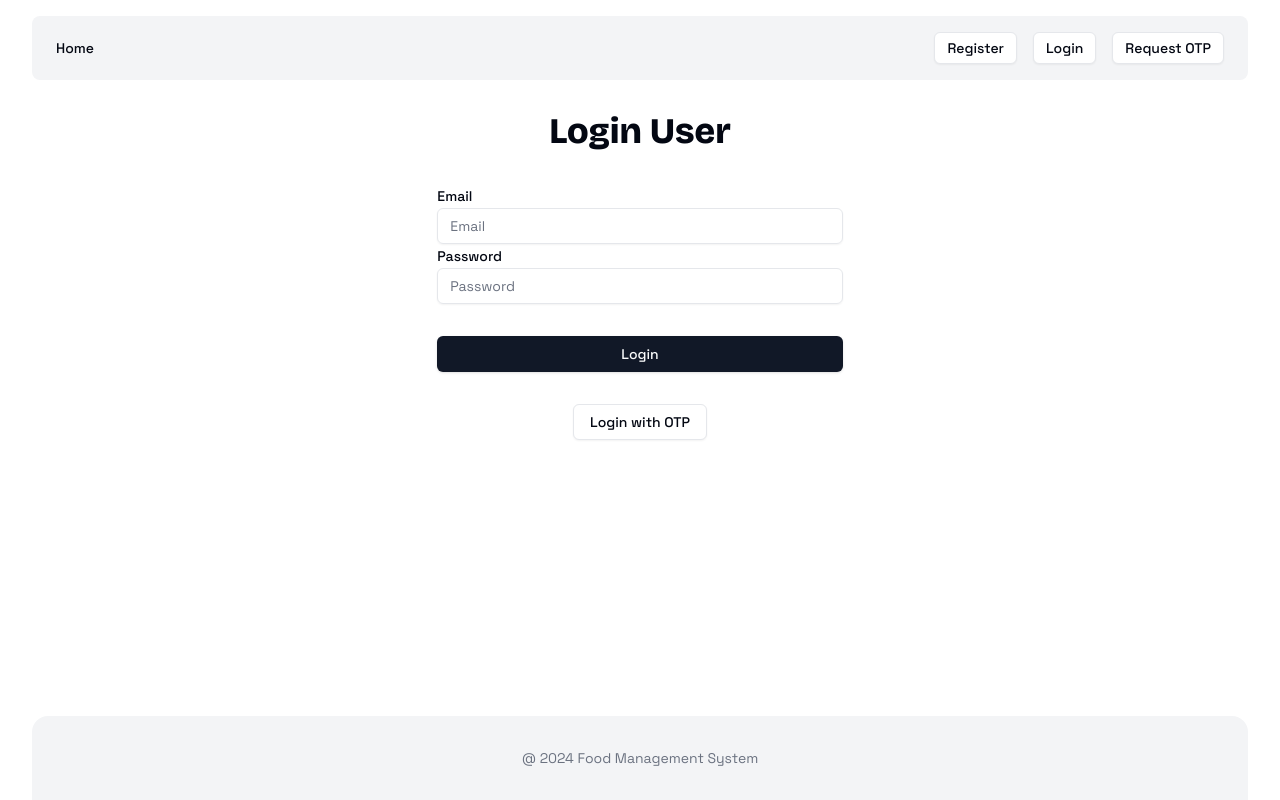
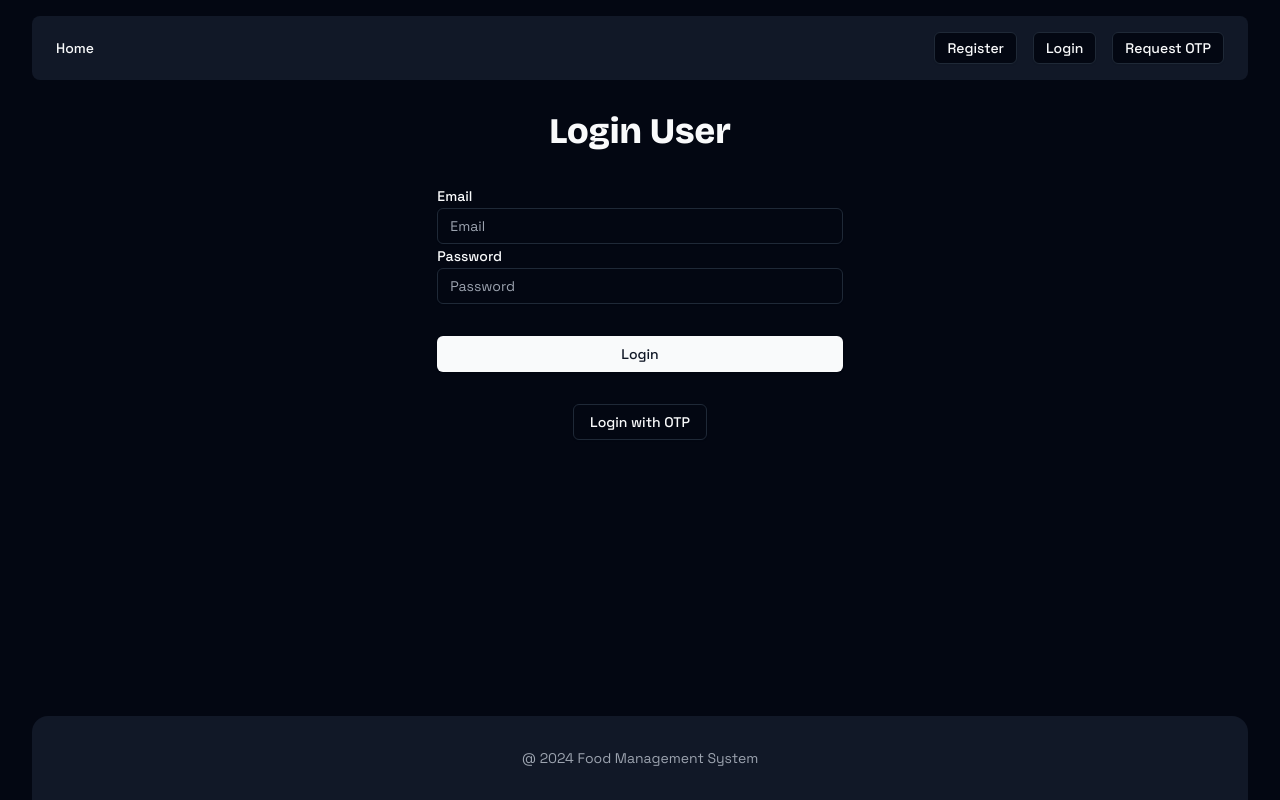
Before and after one commit to VishnuKumarSS/Food-Management-System-ReactJS-FE, a React (Vite) app: page /login in a window 1280 px wide. Built offline with nearby package versions, Linux system fonts and the light colour scheme.

Commit message:
feat: Dark mode addition

```diff
--- a/package.json
+++ b/package.json
@@ -11,6 +11,7 @@
   },
   "dependencies": {
     "@radix-ui/react-dialog": "^1.0.5",
+    "@radix-ui/react-dropdown-menu": "^2.1.1",
     "@radix-ui/react-icons": "^1.3.0",
     "@radix-ui/react-label": "^2.0.2",
     "@radix-ui/react-slot": "^1.0.2",
@@ -18,6 +19,7 @@
     "class-variance-authority": "^0.7.0",
     "clsx": "^2.1.1",
     "jwt-decode": "^4.0.0",
+    "lucide-react": "^0.397.0",
     "react": "^18.2.0",
     "react-dom": "^18.2.0",
     "react-router-dom": "^6.23.1",
--- a/src/components/Footer.jsx
+++ b/src/components/Footer.jsx
@@ -1,6 +1,6 @@
 export default function Footer() {
   return (
-    <footer className="bg-gray-100 py-8 w-full dark:bg-gray-800 rounded-t-2xl">
+    <footer className="bg-gray-100 py-8 w-full dark:bg-gray-900 rounded-t-2xl">
       <div className="container max-w-7xl flex flex-col items-center justify-center gap-6 md:flex-row">
         <p className="text-sm text-gray-500 dark:text-gray-400">
           @ 2024 Food Management System
--- a/src/components/Navbar.jsx
+++ b/src/components/Navbar.jsx
@@ -1,6 +1,7 @@
 import { Sheet, SheetTrigger, SheetContent } from "@/components/ui/sheet";
 import { Button } from "@/components/ui/button";
 import { Link, useNavigate } from "react-router-dom";
+import { ModeToggle } from "./mode-toggle";
 
 export default function Navbar() {
   const navigate = useNavigate();
@@ -13,7 +14,7 @@
   };
 
   return (
-    <header className="flex h-16 w-full items-center justify-center px-4 md:px-6 rounded-lg mt-4 bg-gray-100">
+    <header className="flex h-16 w-full items-center justify-center px-4 md:px-6 rounded-lg mt-4 bg-gray-100 dark:bg-gray-900">
       <nav className="hidden items-center gap-6 sm:flex w-full justify-between">
         <Link
           to={"/"}
@@ -29,7 +30,7 @@
                   <Button
                     variant="outline"
                     size="sm"
-                    className="border-2 border-gray-300 border-dashed"
+                    className="border-2 border-gray-300 border-dashed dark:border-inherit"
                   >
                     <Link
                       to={"/manage-food-items"}
@@ -41,7 +42,7 @@
                   <Button
                     variant="outline"
                     size="sm"
-                    className="border-2 border-gray-300 border-dashed"
+                    className="border-2 border-gray-300 border-dashed dark:border-inherit"
                   >
                     <Link
                       to={"/all-orders-admin"}
@@ -76,6 +77,7 @@
               >
                 Logout
               </Button>
+              <ModeToggle />
             </>
           ) : (
             <>
@@ -125,7 +127,7 @@
                       <Button
                         variant="outline"
                         size="sm"
-                        className="border-2 border-gray-300 border-dashed"
+                        className="border-2 border-gray-300 border-dashed dark:border-inherit"
                       >
                         <Link
                           to={"/manage-food-items"}
@@ -137,7 +139,7 @@
                       <Button
                         variant="outline"
                         size="sm"
-                        className="border-2 border-gray-300 border-dashed"
+                        className="border-2 border-gray-300 border-dashed dark:border-inherit"
                       >
                         <Link
                           to={"/all-orders-admin"}
--- /dev/null
+++ b/src/components/mode-toggle.jsx
@@ -0,0 +1,37 @@
+import { Moon, Sun } from "lucide-react";
+
+import { Button } from "@/components/ui/button";
+import {
+  DropdownMenu,
+  DropdownMenuContent,
+  DropdownMenuItem,
+  DropdownMenuTrigger,
+} from "@/components/ui/dropdown-menu";
+import { useTheme } from "@/components/theme-provider";
+
+export function ModeToggle() {
+  const { setTheme } = useTheme();
+
+  return (
+    <DropdownMenu>
+      <DropdownMenuTrigger asChild>
+        <Button variant="outline" size="icon">
+          <Sun className="h-[1.2rem] w-[1.2rem] rotate-0 scale-100 transition-all dark:-rotate-90 dark:scale-0" />
+          <Moon className="absolute h-[1.2rem] w-[1.2rem] rotate-90 scale-0 transition-all dark:rotate-0 dark:scale-100" />
+          <span className="sr-only">Toggle theme</span>
+        </Button>
+      </DropdownMenuTrigger>
+      <DropdownMenuContent align="end">
+        <DropdownMenuItem onClick={() => setTheme("light")}>
+          Light
+        </DropdownMenuItem>
+        <DropdownMenuItem onClick={() => setTheme("dark")}>
+          Dark
+        </DropdownMenuItem>
+        <DropdownMenuItem onClick={() => setTheme("system")}>
+          System
+        </DropdownMenuItem>
+      </DropdownMenuContent>
+    </DropdownMenu>
+  );
+}
--- /dev/null
+++ b/src/components/theme-provider.jsx
@@ -0,0 +1,60 @@
+import { createContext, useContext, useEffect, useState } from "react";
+
+const initialState = {
+  theme: "system",
+  setTheme: () => null,
+};
+
+const ThemeProviderContext = createContext(initialState);
+
+export function ThemeProvider({
+  children,
+  defaultTheme = "system",
+  storageKey = "vite-ui-theme",
+  ...props
+}) {
+  const [theme, setTheme] = useState(
+    () => localStorage.getItem(storageKey) || defaultTheme
+  );
+
+  useEffect(() => {
+    const root = window.document.documentElement;
+
+    root.classList.remove("light", "dark");
+
+    if (theme === "system") {
+      const systemTheme = window.matchMedia("(prefers-color-scheme: dark)")
+        .matches
+        ? "dark"
+        : "light";
+
+      root.classList.add(systemTheme);
+      return;
+    }
+
+    root.classList.add(theme);
+  }, [theme]);
+
+  const value = {
+    theme,
+    setTheme: (theme) => {
+      localStorage.setItem(storageKey, theme);
+      setTheme(theme);
+    },
+  };
+
+  return (
+    <ThemeProviderContext.Provider {...props} value={value}>
+      {children}
+    </ThemeProviderContext.Provider>
+  );
+}
+
+export const useTheme = () => {
+  const context = useContext(ThemeProviderContext);
+
+  if (context === undefined)
+    throw new Error("useTheme must be used within a ThemeProvider");
+
+  return context;
+};
--- /dev/null
+++ b/src/components/ui/dropdown-menu.jsx
@@ -0,0 +1,160 @@
+import * as React from "react"
+import * as DropdownMenuPrimitive from "@radix-ui/react-dropdown-menu"
+import {
+  CheckIcon,
+  ChevronRightIcon,
+  DotFilledIcon,
+} from "@radix-ui/react-icons"
+
+import { cn } from "@/lib/utils"
+
+const DropdownMenu = DropdownMenuPrimitive.Root
+
+const DropdownMenuTrigger = DropdownMenuPrimitive.Trigger
+
+const DropdownMenuGroup = DropdownMenuPrimitive.Group
+
+const DropdownMenuPortal = DropdownMenuPrimitive.Portal
+
+const DropdownMenuSub = DropdownMenuPrimitive.Sub
+
+const DropdownMenuRadioGroup = DropdownMenuPrimitive.RadioGroup
+
+const DropdownMenuSubTrigger = React.forwardRef(({ className, inset, children, ...props }, ref) => (
+  <DropdownMenuPrimitive.SubTrigger
+    ref={ref}
+    className={cn(
+      "flex cursor-default select-none items-center rounded-sm px-2 py-1.5 text-sm outline-none focus:bg-accent data-[state=open]:bg-accent",
+      inset && "pl-8",
+      className
+    )}
+    {...props}>
+    {children}
+    <ChevronRightIcon className="ml-auto h-4 w-4" />
+  </DropdownMenuPrimitive.SubTrigger>
+))
+DropdownMenuSubTrigger.displayName =
+  DropdownMenuPrimitive.SubTrigger.displayName
+
+const DropdownMenuSubContent = React.forwardRef(({ className, ...props }, ref) => (
+  <DropdownMenuPrimitive.SubContent
+    ref={ref}
+    className={cn(
+      "z-50 min-w-[8rem] overflow-hidden rounded-md border bg-popover p-1 text-popover-foreground shadow-lg data-[state=open]:animate-in data-[state=closed]:animate-out data-[state=closed]:fade-out-0 data-[state=open]:fade-in-0 data-[state=closed]:zoom-out-95 data-[state=open]:zoom-in-95 data-[side=bottom]:slide-in-from-top-2 data-[side=left]:slide-in-from-right-2 data-[side=right]:slide-in-from-left-2 data-[side=top]:slide-in-from-bottom-2",
+      className
+    )}
+    {...props} />
+))
+DropdownMenuSubContent.displayName =
+  DropdownMenuPrimitive.SubContent.displayName
+
+const DropdownMenuContent = React.forwardRef(({ className, sideOffset = 4, ...props }, ref) => (
+  <DropdownMenuPrimitive.Portal>
+    <DropdownMenuPrimitive.Content
+      ref={ref}
+      sideOffset={sideOffset}
+      className={cn(
+        "z-50 min-w-[8rem] overflow-hidden rounded-md border bg-popover p-1 text-popover-foreground shadow-md",
+        "data-[state=open]:animate-in data-[state=closed]:animate-out data-[state=closed]:fade-out-0 data-[state=open]:fade-in-0 data-[state=closed]:zoom-out-95 data-[state=open]:zoom-in-95 data-[side=bottom]:slide-in-from-top-2 data-[side=left]:slide-in-from-right-2 data-[side=right]:slide-in-from-left-2 data-[side=top]:slide-in-from-bottom-2",
+        className
+      )}
+      {...props} />
+  </DropdownMenuPrimitive.Portal>
+))
+DropdownMenuContent.displayName = DropdownMenuPrimitive.Content.displayName
+
+const DropdownMenuItem = React.forwardRef(({ className, inset, ...props }, ref) => (
+  <DropdownMenuPrimitive.Item
+    ref={ref}
+    className={cn(
+      "relative flex cursor-default select-none items-center rounded-sm px-2 py-1.5 text-sm outline-none transition-colors focus:bg-accent focus:text-accent-foreground data-[disabled]:pointer-events-none data-[disabled]:opacity-50",
+      inset && "pl-8",
+      className
+    )}
+    {...props} />
+))
+DropdownMenuItem.displayName = DropdownMenuPrimitive.Item.displayName
+
+const DropdownMenuCheckboxItem = React.forwardRef(({ className, children, checked, ...props }, ref) => (
+  <DropdownMenuPrimitive.CheckboxItem
+    ref={ref}
+    className={cn(
+      "relative flex cursor-default select-none items-center rounded-sm py-1.5 pl-8 pr-2 text-sm outline-none transition-colors focus:bg-accent focus:text-accent-foreground data-[disabled]:pointer-events-none data-[disabled]:opacity-50",
+      className
+    )}
+    checked={checked}
+    {...props}>
+    <span className="absolute left-2 flex h-3.5 w-3.5 items-center justify-center">
+      <DropdownMenuPrimitive.ItemIndicator>
+        <CheckIcon className="h-4 w-4" />
+      </DropdownMenuPrimitive.ItemIndicator>
+    </span>
+    {children}
+  </DropdownMenuPrimitive.CheckboxItem>
+))
+DropdownMenuCheckboxItem.displayName =
+  DropdownMenuPrimitive.CheckboxItem.displayName
+
+const DropdownMenuRadioItem = React.forwardRef(({ className, children, ...props }, ref) => (
+  <DropdownMenuPrimitive.RadioItem
+    ref={ref}
+    className={cn(
+      "relative flex cursor-default select-none items-center rounded-sm py-1.5 pl-8 pr-2 text-sm outline-none transition-colors focus:bg-accent focus:text-accent-foreground data-[disabled]:pointer-events-none data-[disabled]:opacity-50",
+      className
+    )}
+    {...props}>
+    <span className="absolute left-2 flex h-3.5 w-3.5 items-center justify-center">
+      <DropdownMenuPrimitive.ItemIndicator>
+        <DotFilledIcon className="h-4 w-4 fill-current" />
+      </DropdownMenuPrimitive.ItemIndicator>
+    </span>
+    {children}
+  </DropdownMenuPrimitive.RadioItem>
+))
+DropdownMenuRadioItem.displayName = DropdownMenuPrimitive.RadioItem.displayName
+
+const DropdownMenuLabel = React.forwardRef(({ className, inset, ...props }, ref) => (
+  <DropdownMenuPrimitive.Label
+    ref={ref}
+    className={cn("px-2 py-1.5 text-sm font-semibold", inset && "pl-8", className)}
+    {...props} />
+))
+DropdownMenuLabel.displayName = DropdownMenuPrimitive.Label.displayName
+
+const DropdownMenuSeparator = React.forwardRef(({ className, ...props }, ref) => (
+  <DropdownMenuPrimitive.Separator
+    ref={ref}
+    className={cn("-mx-1 my-1 h-px bg-muted", className)}
+    {...props} />
+))
+DropdownMenuSeparator.displayName = DropdownMenuPrimitive.Separator.displayName
+
+const DropdownMenuShortcut = ({
+  className,
+  ...props
+}) => {
+  return (
+    (<span
+      className={cn("ml-auto text-xs tracking-widest opacity-60", className)}
+      {...props} />)
+  );
+}
+DropdownMenuShortcut.displayName = "DropdownMenuShortcut"
+
+export {
+  DropdownMenu,
+  DropdownMenuTrigger,
+  DropdownMenuContent,
+  DropdownMenuItem,
+  DropdownMenuCheckboxItem,
+  DropdownMenuRadioItem,
+  DropdownMenuLabel,
+  DropdownMenuSeparator,
+  DropdownMenuShortcut,
+  DropdownMenuGroup,
+  DropdownMenuPortal,
+  DropdownMenuSub,
+  DropdownMenuSubContent,
+  DropdownMenuSubTrigger,
+  DropdownMenuRadioGroup,
+}
--- a/src/main.jsx
+++ b/src/main.jsx
@@ -2,9 +2,13 @@
 import ReactDOM from "react-dom/client";
 import App from "./App.jsx";
 import "./global.css";
+import { ThemeProvider } from "@/components/theme-provider";
 
 ReactDOM.createRoot(document.getElementById("root")).render(
   // <React.StrictMode>
-  <App />
+  <ThemeProvider defaultTheme="dark" storageKey="vite-ui-theme">
+    <App />
+  </ThemeProvider>
+
   // </React.StrictMode>
 );
```
Also changed, not shown: 1 other file (tests, documents, lock files or other folders).
